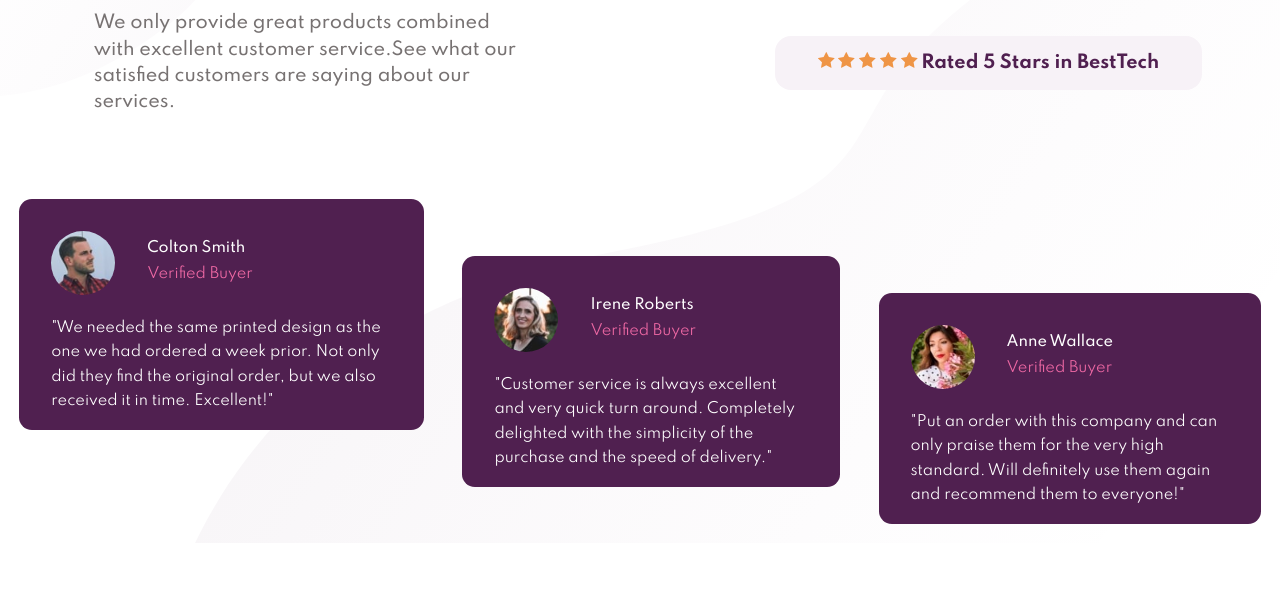
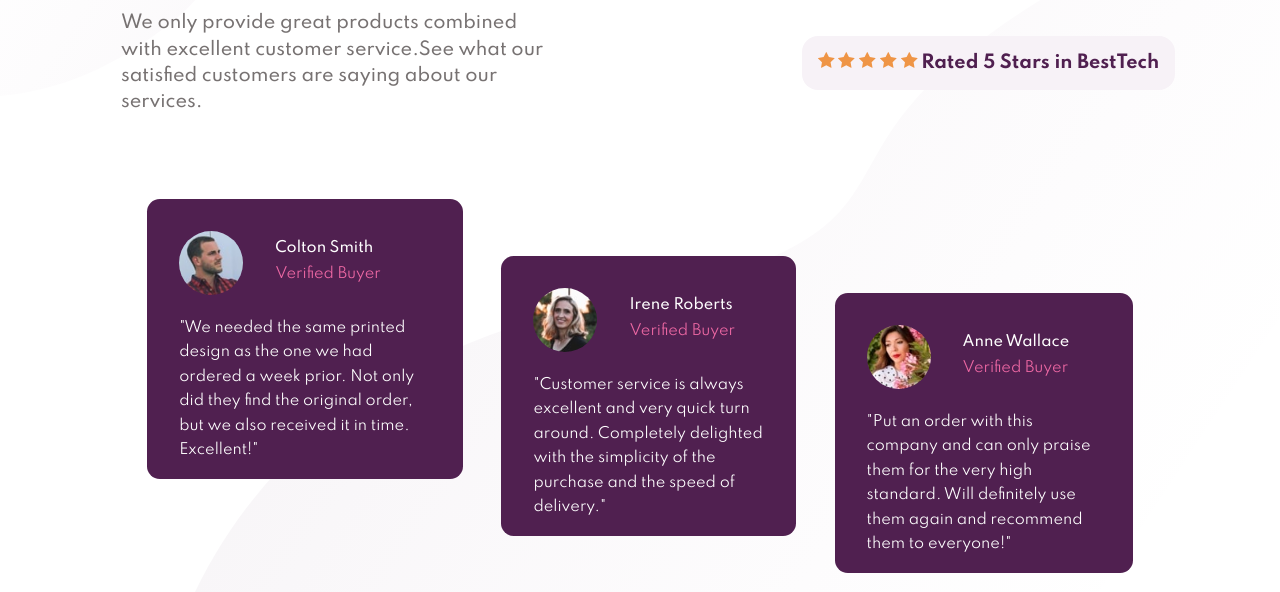
Before and after one commit to saratkumar17mss040/frontend-mentor-challenges, a plain HTML site: page socialProofSection/socialProofSection.html in a window 1280 px wide. Shown: the part 266-858 px from the top of the page. Before the commit the page ends 809 px from the top, so only its background shows below. Drawn offline with Linux system fonts and the light colour scheme.

Commit message:
🚀 update - social proof section

```diff
--- a/socialProofSection/style.css
+++ b/socialProofSection/style.css
@@ -57,8 +57,6 @@ body {
 .rate-card {
 	margin: 1.2rem;
 	padding: 1rem;
-	padding-left: 2.7rem;
-	padding-right: 2.7rem;
 	background-color: var(--light-grayish-magenta);
 	border-radius: 1rem;
 	-webkit-border-radius: 1rem;
@@ -132,7 +130,7 @@ body {
 	color: var(--dark-grayish-magenta);
 }
 
-@media all and (min-width: 800px) {
+@media all and (min-width: 912px) {
 	.flex-one {
 		flex-direction: row;
 	}
@@ -173,11 +171,17 @@ body {
 
 	.flex-two {
 		flex-flow: row nowrap;
+		margin-left: 8rem;
+		margin-right: 8rem;
 	}
 
 	.flex-two > div {
 		max-height: 50%;
 		margin-top: 4rem;
+	}
+
+	.review-card {
+		max-width: 350px;
 	}
 
 	.review-card.review-card-1 {
```
